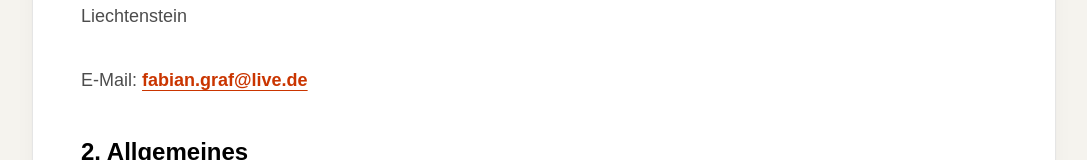
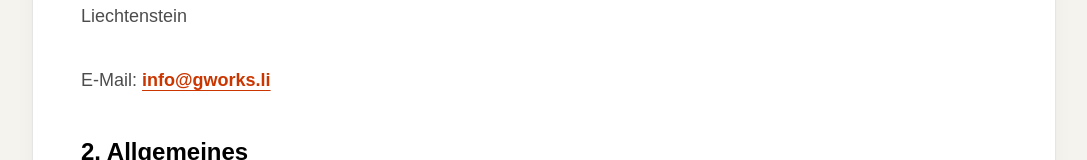
Before and after one commit to G-Works-LI/gworks-website, a Next.js app: page /datenschutz in a window 1280 px wide. Shown: the part 568-728 px from the top of the page, without its empty margins (96-1183 px from the left). Built offline with nearby package versions, Linux system fonts and the light colour scheme.

Commit message:
Update contact email to info@gworks.li

```diff
--- a/app/asw28/page.tsx
+++ b/app/asw28/page.tsx
@@ -540,7 +540,7 @@ export default function ASW28Page() {
           </p>
 
           <a
-            href="mailto:fabian.graf@live.de"
+            href="mailto:info"
             className="mt-8 inline-flex w-full justify-center rounded-full bg-orange-500 px-7 py-4 font-black text-black no-underline transition hover:bg-orange-400 sm:w-auto"
           >
             E-Mail senden
--- a/app/datenschutz/page.tsx
+++ b/app/datenschutz/page.tsx
@@ -56,10 +56,10 @@ export default function DatenschutzPage() {
                   <br />
                   E-Mail:{" "}
                   <a
-                    href="mailto:fabian.graf@live.de"
+                    href="mailto:info@gworks.li"
                     className="font-semibold text-orange-700 underline underline-offset-4"
                   >
-                    fabian.graf@live.de
+                    info@gworks.li
                   </a>
                 </p>
               </section>
--- a/app/impressum/page.tsx
+++ b/app/impressum/page.tsx
@@ -60,10 +60,10 @@ export default function ImpressumPage() {
                 <p>
                   E-Mail:{" "}
                   <a
-                    href="mailto:fabian.graf@live.de"
+                    href="mailto:info@gworks.li"
                     className="font-semibold text-orange-700 underline underline-offset-4"
                   >
-                    fabian.graf@live.de
+                    info@gworks.li
                   </a>
                 </p>
               </section>
--- a/app/page.tsx
+++ b/app/page.tsx
@@ -410,7 +410,7 @@ export default function Home() {
 
             <div className="flex min-w-0 flex-col gap-3 md:gap-4">
               <a
-                href="mailto:fabian.graf@live.de"
+                href="mailto:info@gworks.li"
                 className="w-full rounded-full bg-[#151515] px-7 py-4 text-center font-semibold text-white transition hover:bg-black"
               >
                 Anfrage per E-Mail starten
```
